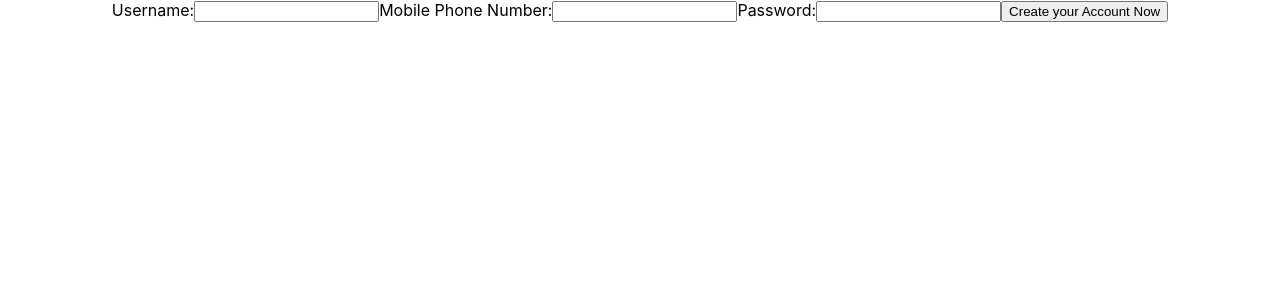
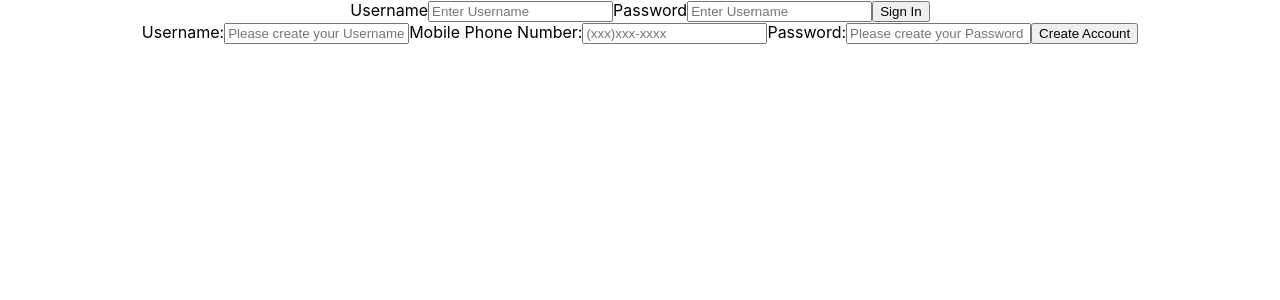
Before and after one commit to water-my-plants-6/front-end, a React (Create React App) app in the folder water-plants/: page / in a window 1280 px wide. Shown: the top 300 px of the page. Built offline with nearby package versions, Linux system fonts and the light colour scheme.

Commit message:
Finished login form component, will eventually need to add routes to the App.js file

```diff
--- a/water-plants/src/App.js
+++ b/water-plants/src/App.js
@@ -1,10 +1,12 @@
 import React from 'react';
 import './App.css';
 import SignUpForm from "./components/SignUpForm";
+import LoginForm from "./components/LoginForm"
 
 function App() {
   return (
     <div className="App">
+      <LoginForm/>
       <SignUpForm/>
     </div>
   );
--- /dev/null
+++ b/water-plants/src/components/LoginForm.js
@@ -0,0 +1,101 @@
+import React, {useState, useEffect } from "react";
+import * as yup from "yup";
+import axios from "axios";
+
+
+const formSchema = yup.object().shape({
+    userName: yup
+        .string()
+        .required("Username Required"),
+    password: yup
+        .string()
+        .required("Password is Required")
+})
+
+export default function LoginForm () {
+    const [formState, setFormState] = useState({
+        userName: "",
+        password: ""
+    });
+
+    const [buttonDisabled, setButtonDisabled] = useState(true);
+
+    useEffect(()=> {
+        formSchema.isValid(formState).then(valid => {
+            setButtonDisabled();
+        })
+    }, [formState]);
+
+    const [post, setPost] = useState()
+
+    const [errorState, setErrorState] = useState({
+        userName: "",
+        password: ""
+    })
+
+    const validate = e => {
+        let value= e.target.value;
+        yup
+            .reach(formSchema, e.target.name)
+            .validate(value)
+            .then(valid => {
+                setErrorState({
+                    ...errorState,
+                    [e.target.name]: ""
+                });
+            })
+            .catch(err => {
+                console.log(err.errors)
+                setErrorState({
+                    ...errorState,
+                    [e.target.name] :err.errors[0]
+                });
+            });
+    };
+
+    const inputChange = e => {
+        e.persist();
+        let value = e.target.value
+        validate(e)
+        setFormState({...formState, [e.target.name]: value});
+    };
+
+    const formSubmit = e => {
+        e.preventDefault();
+        console.log("form submitted!")
+        setFormState({userName: "", password: ""})
+        axios
+            .post()
+            .then(response => {
+                setPost(response.data);
+                console.log("Success", response)
+            })
+            .catch(err => console.log(err));
+    };
+
+    return (
+        <form onSubmit={formSubmit}>
+            <label html="userName">Username</label>
+            <input
+                type="text"
+                name="userName"
+                id="userName"
+                value={formState.userName}
+                onChange={inputChange}
+                placeholder="Enter Username"
+                />
+                {errorState.userName.length > 0 ? (<p>{errorState.userName}</p>) : null}
+            <label html="password">Password</label>
+            <input
+                type="text"
+                name="password"
+                id="password"
+                value={formState.password}
+                onChange={inputChange}
+                placeholder="Enter Username"
+                />
+                {errorState.password.length > 0 ? (<p>{errorState.password}</p>) : null}
+            <button disabled={buttonDisabled}>Sign In</button>
+        </form>
+    )
+}
--- a/water-plants/src/components/SignUpForm.js
+++ b/water-plants/src/components/SignUpForm.js
@@ -5,7 +5,7 @@ import axios from "axios";
 const formSchema = yup.object().shape({
     userName: yup
         .string()
-        .min(3, "Username must be at least 3 characters long")
+        .min(4, "Username must be at least 4 characters long")
         .required("Please create a Username"),
     mobilePhone: yup
         .string()
@@ -89,7 +89,7 @@ export default function SignUpForm () {
                 id="userName"
                 value={formState.userName}
                 onChange={inputChange}
-                placeholer="Please create your Username"
+                placeholder="Please create your Username"
                 />
                 {errorState.userName.length > 0 ? (<p>{errorState.userName}</p>) : null}
             <label htmlFor="mobileNumber">
@@ -101,7 +101,7 @@ export default function SignUpForm () {
                 id="mobilePhone"
                 value={formState.mobilePhone}
                 onChange={inputChange}
-                placeholer="(xxx)xxx-xxxx"
+                placeholder="(xxx)xxx-xxxx"
                 />
                 {errorState.mobilePhone.length > 0 ? (<p>{errorState.mobilePhone}</p>) : null}
             <label htmlFor="password">
@@ -113,10 +113,10 @@ export default function SignUpForm () {
                 id="password"
                 value={formState.password}
                 onChange={inputChange}
-                placeholer="Please create your Username"
+                placeholder="Please create your Password"
                 />
                 {errorState.password.length > 0 ? (<p>{errorState.password}</p>) : null}
-            <button disabled={buttonDisabled}>Create your Account Now</button>
+            <button disabled={buttonDisabled}>Create  Account</button>
         </form>
     )
 }
```
